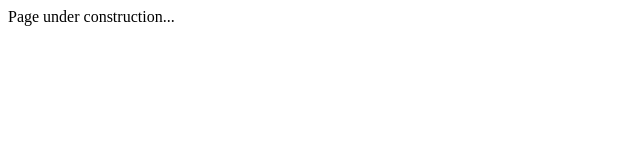
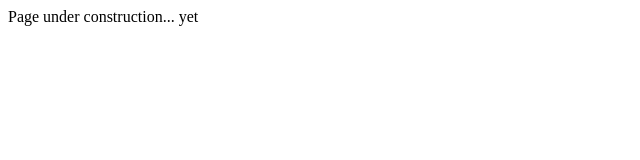
Before and after one commit to jlbatty/VuelaFacilG1, a React app: page / in a window 1280 px wide. Shown: the top 160 px of the page, without its empty margins (0-640 px from the left). Built offline with nearby package versions, Linux system fonts and the light colour scheme; the HTML template or start-up script is replaced by a standard one.

Commit message:
0.5 - Añadí Router de react y una página de prueba Home

```diff
--- a/src/components/App.jsx
+++ b/src/components/App.jsx
@@ -1,10 +1,16 @@
 import React from 'react'
+import { BrowserRouter, Route, Switch } from 'react-router-dom'
 
+//páginas
+import Home from '../pages/Home'
 const App = () => {
   return (
-    <div className="container">
-      Page under construction...
-    </div>
+    <BrowserRouter >
+      <Switch>
+        <Route exact path="/" component={Home}/>
+      </Switch>
+    </BrowserRouter>
+
   )
 }
 
--- /dev/null
+++ b/src/pages/Home.jsx
@@ -0,0 +1,11 @@
+import React from 'react'
+
+const Home = () => {
+  return (
+    <div>
+      Page under construction... yet
+    </div>
+  )
+}
+
+export default Home
```
